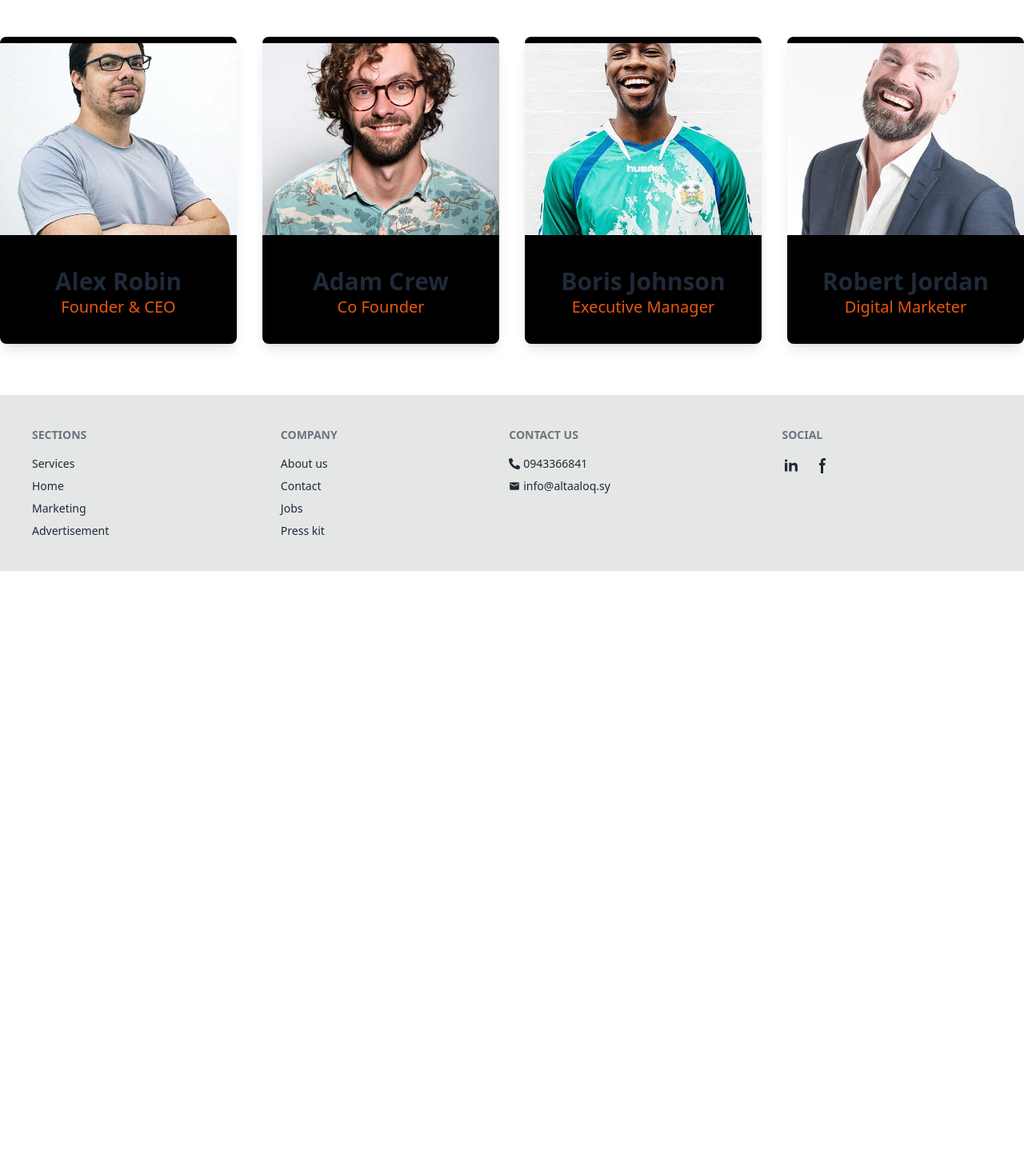
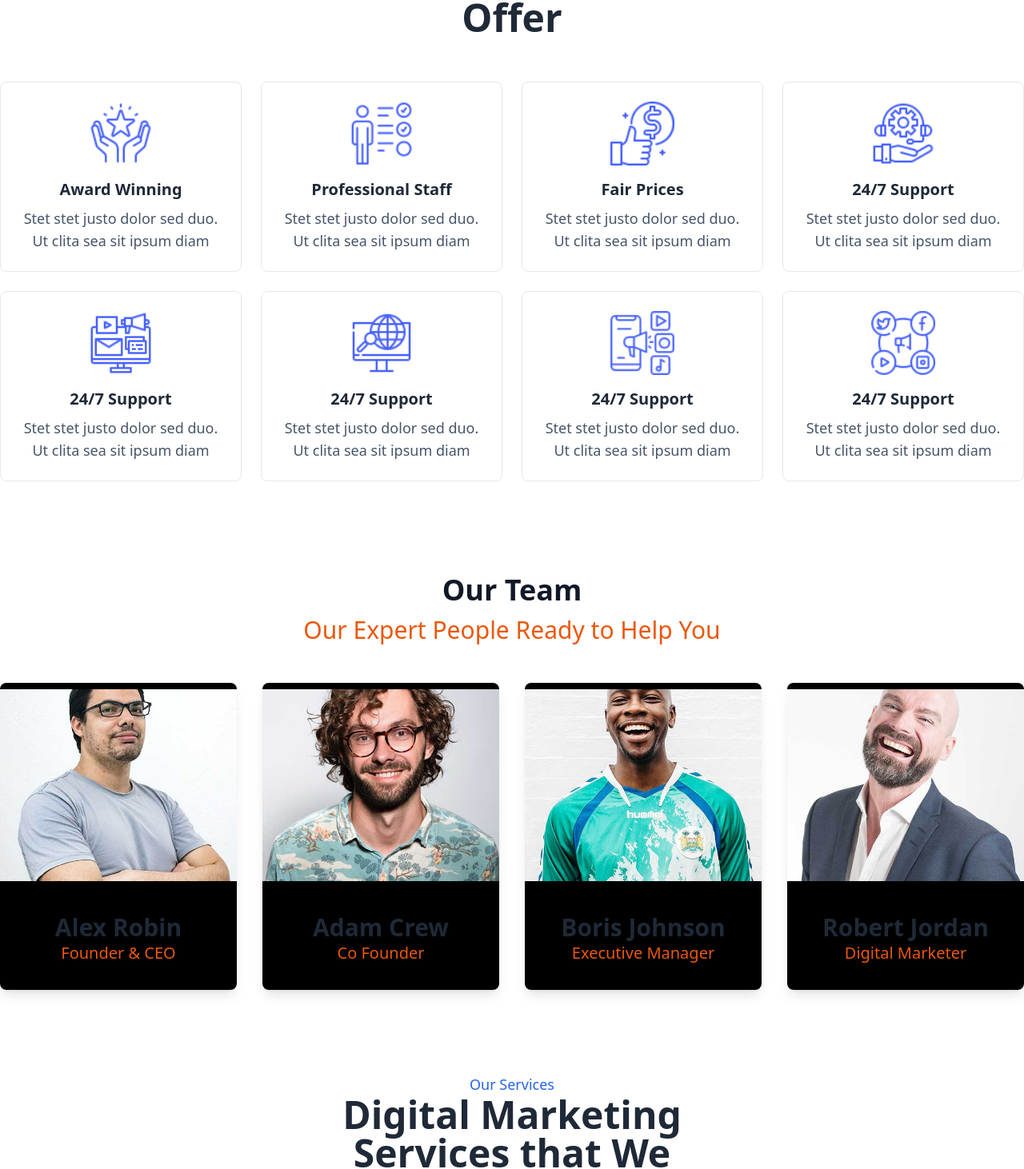
Before and after one commit to 5aledar/al-taaluq-, a React (Vite) app: page / in a window 1280 px wide. Shown: the part 1430-2892 px from the top of the page at 80% size. Before the commit the page ends 2144 px from the top, so only its background shows below. Built offline with nearby package versions, Linux system fonts and the light colour scheme.

Commit message:
-our activetis

```diff
--- /dev/null
+++ b/src/components/OurActivities.jsx
@@ -0,0 +1,7 @@
+import React from 'react'
+
+export const OurActivities = () => {
+  return (
+    <div>OurActivities</div>
+  )
+}
--- a/src/components/OurServices.jsx
+++ b/src/components/OurServices.jsx
@@ -57,7 +57,7 @@ export const OurServices = () => {
           Digital Marketing Services that We Offer
         </h1>
       </div>
-      <div className="grid grid-cols-1 md:grid-cols-2 lg:grid-cols-4 gap-6 text-center">
+      <div className="grid grid-cols-1 md:grid-cols-2 lg:grid-cols-4 gap-6 text-center animate__animated animate__fadeInUp">
         {features.map((feature, index) => (
           <div
             className=" relative bg-white p-6 border   rounded-lg  transition ease-in-out   hover:-translate-y-5  hover:bg-stone-100 duration-300 group"
--- a/src/pages/Home.jsx
+++ b/src/pages/Home.jsx
@@ -9,7 +9,9 @@ export const Home = () => {
     <div>
         <Hero/>
         <Features/>
+        <OurServices/>
         <Team/>
+        <OurServices/>
     </div>
   )
 }
```
